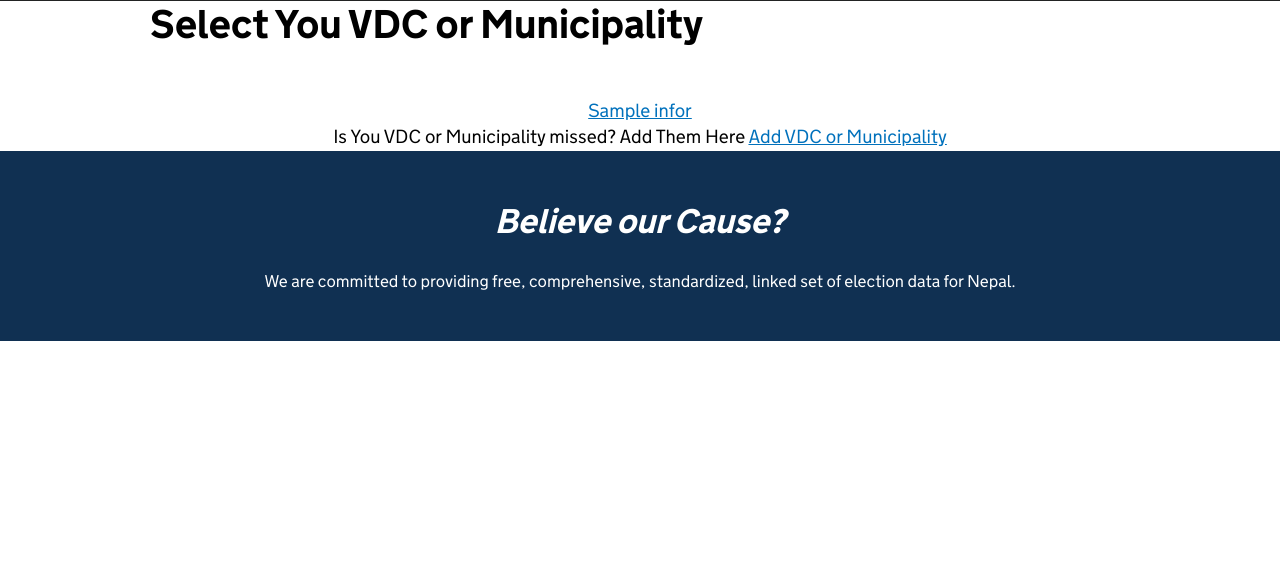
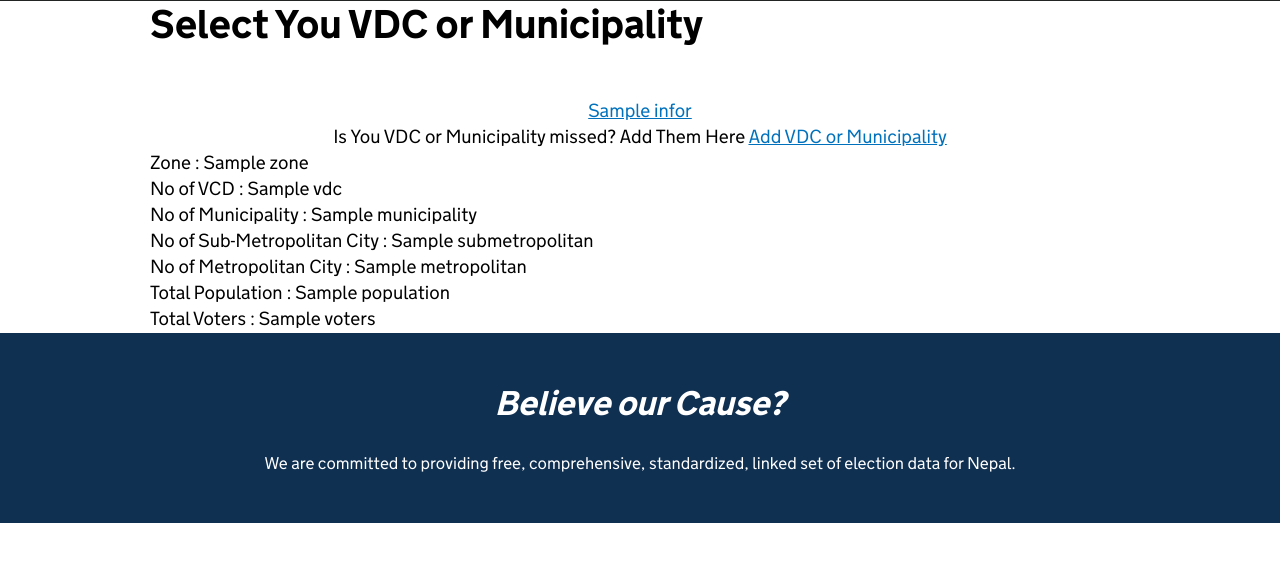
Before and after one commit to NepalGov/ElectionPortal, a Django app: template e2074/templates/district.html in a window 1280 px wide. Shown: the part 99-661 px from the top of the page. Run offline with Django 3.2, Linux system fonts and the light colour scheme; the template is opened without the code that fills it: most values are stand-ins (such as "Sample title", 1, 10 or a date in 2020); some libraries are stand-ins or nearby versions.

Commit message:
Adding district information

```diff
--- a/e2074/templates/district.html
+++ b/e2074/templates/district.html
@@ -17,6 +17,13 @@
             <span>Add Them Here <a href="{% url 'wppoliticaldiv' %}">Add VDC or Municipality</a></span>
           </div>
         </div>
+        Zone : {{ dis.zone }}<br/>
+        No of VCD : {{ dis.vdc }}<br/>
+        No of Municipality : {{ dis.municipality }}<br/>
+        No of Sub-Metropolitan City : {{ dis.submetropolitan }}<br/>
+        No of Metropolitan City : {{ dis.metropolitan }}<br/>
+        Total Population : {{ dis.population }}<br/>
+        Total Voters : {{ dis.voters }}<br/>
       </div>
     </div>
 
```
